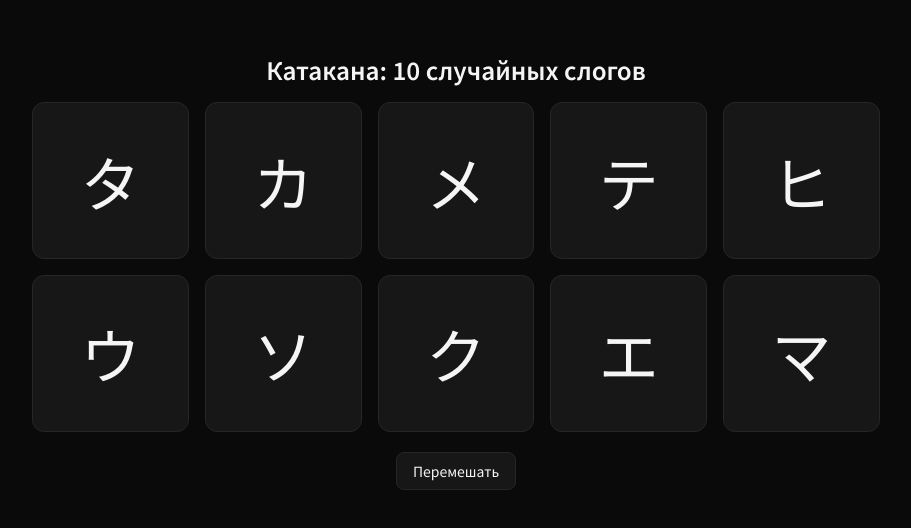
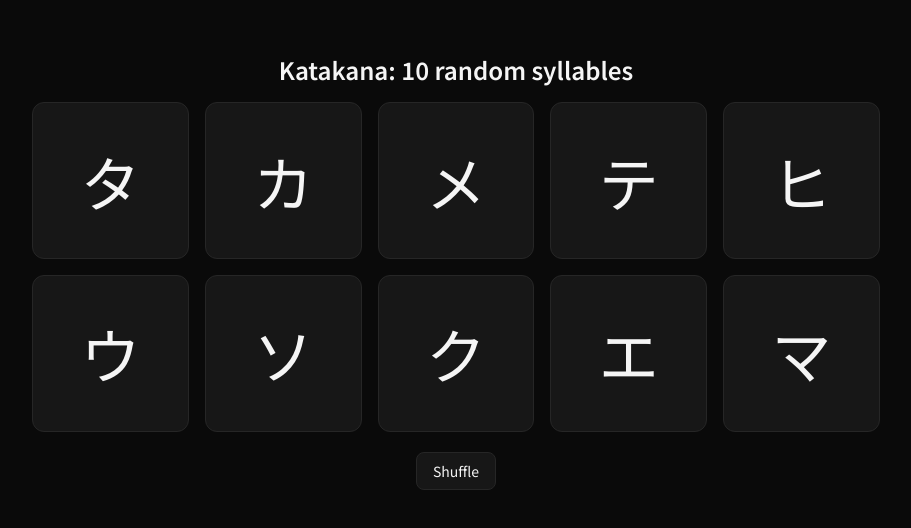
Before and after one commit to paltin/katakana, a React (Vite) app: page / in a window 1280 px wide. Shown: the part 128-656 px from the top of the page, without its empty margins (184-1095 px from the left). Built offline with nearby package versions, Linux system fonts and the light colour scheme.

Commit message:
i18n: switch UI strings to English (title + button)

```diff
--- a/src/App.tsx
+++ b/src/App.tsx
@@ -13,7 +13,7 @@ export default function App() {
   return (
     <div className="min-h-dvh grid place-items-center bg-neutral-950 text-neutral-100">
       <div className="w-full max-w-4xl p-6 text-center">
-        <h1 className="mb-4 text-2xl font-semibold">Катакана: 10 случайных слогов</h1>
+        <h1 className="mb-4 text-2xl font-semibold">Katakana: 10 random syllables</h1>
         <div className="grid grid-cols-2 md:grid-cols-5 gap-4 justify-items-center items-center">
           {selection.map((item) => (
             <div
@@ -29,7 +29,7 @@ export default function App() {
           className="mt-5 inline-flex items-center justify-center rounded-lg border border-neutral-800 bg-neutral-900 px-4 py-2 text-sm font-medium transition hover:bg-neutral-800"
           onClick={() => setSeed(Math.random())}
         >
-          Перемешать
+          Shuffle
         </button>
       </div>
     </div>
```
